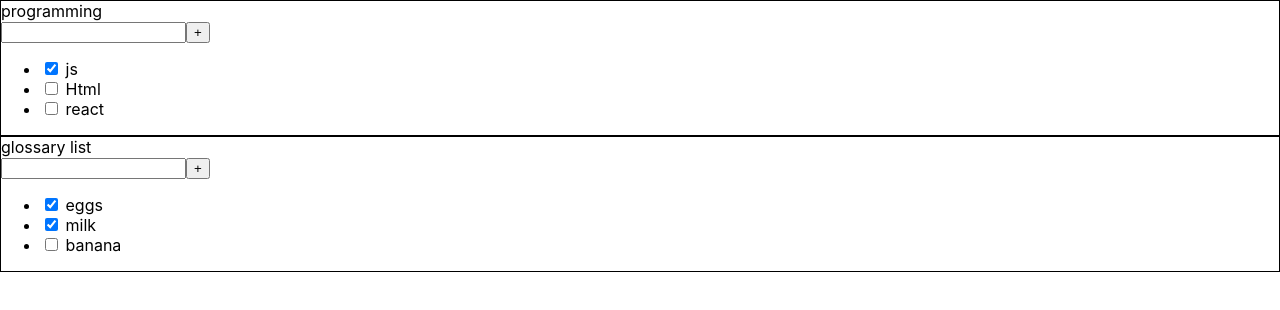
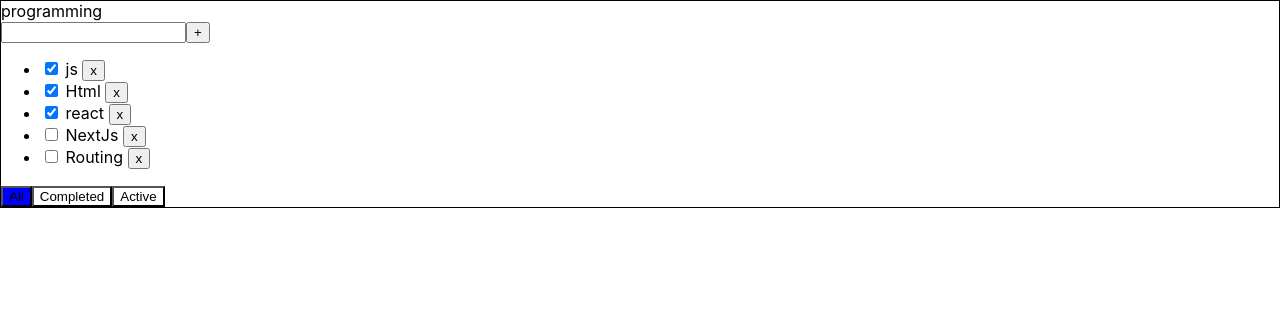
Before and after one commit to nsapaev/todo-list-ts, a React (Create React App) app: page / in a window 1280 px wide. Shown: the top 310 px of the page. Built offline with nearby package versions, Linux system fonts and the light colour scheme.

Commit message:
add: filter, changeIsDone

```diff
--- a/src/App.tsx
+++ b/src/App.tsx
@@ -1,28 +1,63 @@
-import React from 'react';
+import React, { useState } from 'react';
 import { TodoList } from './components/TodoList';
-import { TasksType } from './Types';
+import { TasksType, FilteredValueType } from './Types';
 
 
-const tasks1: Array<TasksType> = [
-  {id: 1, title:"js", isDone: true},
-  {id: 2, title:"Html", isDone: false},
-  {id: 3, title:"react", isDone: false}
-]
+function App() {
 
-const tasks2: Array<TasksType> = [
-  {id: 1, title:"eggs", isDone: true},
-  {id: 2, title:"milk", isDone: true},
-  {id: 3, title:"banana", isDone: false}
-]
+  const [tasks, setTasks] = useState<Array<TasksType>>([
+    {id: 1, title:"js", isDone: true},
+    {id: 2, title:"Html", isDone: true},
+    {id: 3, title:"react", isDone: true},
+    {id: 4, title:"NextJs", isDone: false},
+    {id: 5, title:"Routing", isDone: false},
+  ])
+  const [filter, setFilter] = useState<FilteredValueType>("ALL")
+
+
+    const onRemuveTask = (id: number) => {
+      const resultTasks = tasks.filter((t:TasksType) => t.id !== id )
+      setTasks(resultTasks)
+    }
+
+    const onChangeChecked = (value:boolean, id: number) => {
+      const resultTasks = tasks.map((t: TasksType) => {
+        if(t.id === id){
+          return { ...t, isDone: value }
+        }else{
+          return { ...t }
+        }}
+      );
+
+      setTasks(resultTasks)
+    }
+
+    let filteredTasks = tasks
+    if(filter === "ALL"){
+        filteredTasks = tasks.filter(t => true)
+    }
+    if(filter === "ACTIVE"){
+      filteredTasks = tasks.filter(t => !t.isDone )
+    }
+    if(filter === "COMPLETED"){
+      filteredTasks = tasks.filter(t => t.isDone )
+    }
 
 
 
 
-function App() {
+
   return (
     <div className="App">
-      <TodoList title='programming' tasks={tasks1}/>
-      <TodoList title='glossary list' tasks={tasks2}/>
+      <TodoList
+          title='programming'
+          tasks={filteredTasks}
+          onRemoveTaskHandler={onRemuveTask}
+          onChangeCheckedHandler={onChangeChecked}
+          onFilterHandler={setFilter}
+          filter={filter}
+
+      />
     </div>
   );
 }
--- a/src/Types/index.tsx
+++ b/src/Types/index.tsx
@@ -2,6 +2,10 @@
 export type  TodoListPropsType = {
     title: string,
     tasks: Array<TasksType>
+    onRemoveTaskHandler: (id:number) => void
+    onFilterHandler:(filter:FilteredValueType) => void
+    filter: FilteredValueType
+    onChangeCheckedHandler: (value:boolean, id: number) => void
   }
 
 export type TasksType = {
@@ -9,3 +13,5 @@ export type TasksType = {
     title: string,
     isDone: boolean
   }
+
+export type FilteredValueType = "ALL" | "COMPLETED" | "ACTIVE"
--- a/src/components/TodoList/index.tsx
+++ b/src/components/TodoList/index.tsx
@@ -1,8 +1,22 @@
 
-import { TodoListPropsType } from "../../Types"
+import { TodoListPropsType, TasksType } from "../../Types"
 
 
-export function TodoList ({title, tasks}: TodoListPropsType ){
+export function TodoList ({
+  title,
+  tasks,
+  onRemoveTaskHandler,
+  onFilterHandler,
+  filter,
+  onChangeCheckedHandler
+  }: TodoListPropsType ){
+
+
+  const taskList = tasks.map((task: TasksType ) => {
+    return <li key={task.id}><label> <input onChange={()=>{onChangeCheckedHandler(!task.isDone, task.id)}} type="checkbox" checked={task.isDone} /> <span> {task.title} </span> </label> <button onClick={() => {onRemoveTaskHandler(task.id)}} >x</button> </li>
+  })
+
+
     return (
       <div style={{border: "1px solid black"}}>
           <div> {title} </div>
@@ -11,10 +25,13 @@ export function TodoList ({title, tasks}: TodoListPropsType ){
               <button>+</button>
           </div>
           <ul>
-            <li><input type="checkbox" checked={tasks[0].isDone} /> <span> {tasks[0].title} </span></li>
-            <li><input type="checkbox" checked={tasks[1].isDone} /> <span> {tasks[1].title} </span></li>
-            <li><input type="checkbox" checked={tasks[2].isDone} /> <span> {tasks[2].title} </span></li>
+            {taskList}
           </ul>
+          <div>
+            <button style={{background: filter === "ALL" ? "blue" : "white" }} onClick={() => {onFilterHandler("ALL")}}>All</button>
+            <button style={{background: filter === "COMPLETED" ? "blue" : "white" }} onClick={() => {onFilterHandler("COMPLETED")}} >Completed</button>
+            <button style={{background: filter === "ACTIVE" ? "blue" : "white" }} onClick={() => {onFilterHandler("ACTIVE")}}>Active</button>
+          </div>
 
       </div>
     )
```
